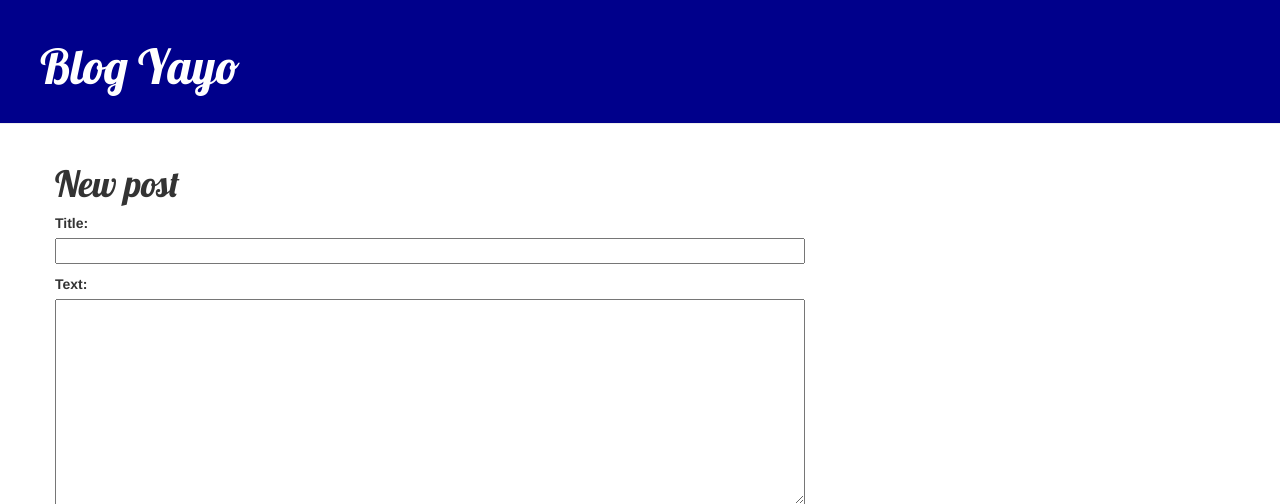
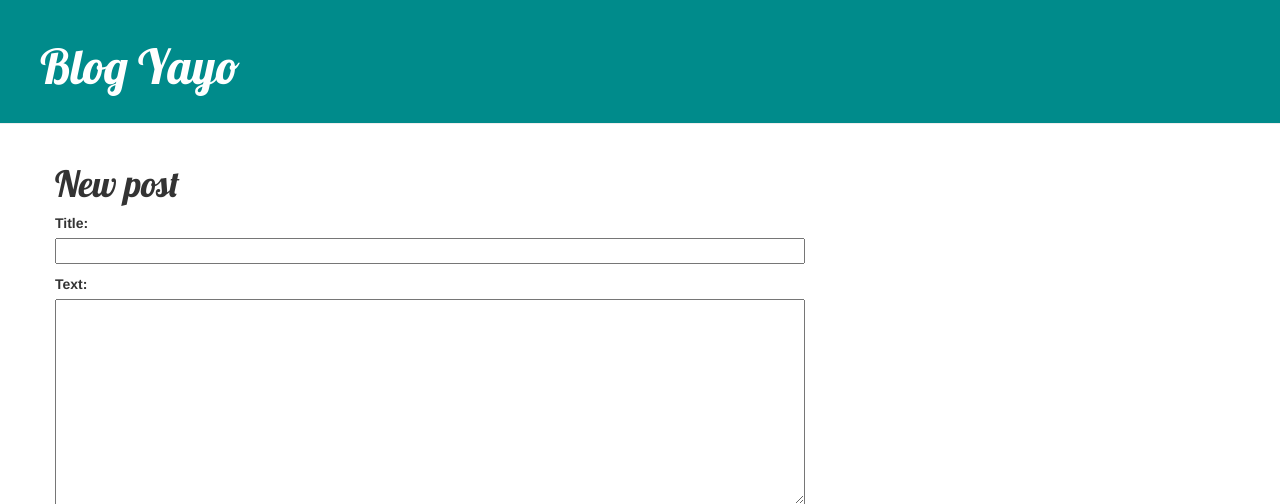
Before and after one commit to Yayo807/my-first-blog2, a Django app: page /post/new/ in a window 1280 px wide. Shown: the top 504 px of the page. Run offline with Django 3.2, Linux system fonts and the light colour scheme; some libraries are stand-ins or nearby versions.

Commit message:
cambio en css

```diff
--- a/blog/static/css/blog.css
+++ b/blog/static/css/blog.css
@@ -1,11 +1,11 @@
 
 
 h1 a {
-    color: darkblue;
+    color: darkcyan;
     font-family: 'Lobster';
 }
 .page-header {
-    background-color: darkblue;
+    background-color: darkcyan;
     margin-top: 0;
     padding: 20px 20px 20px 40px;
 }
```
